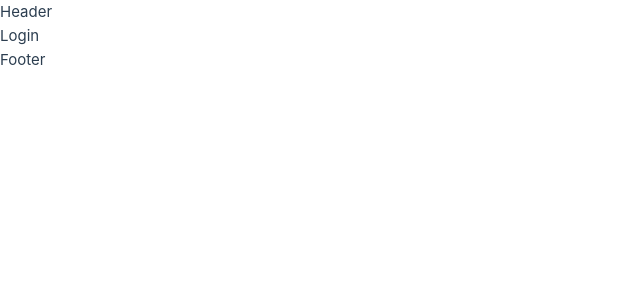
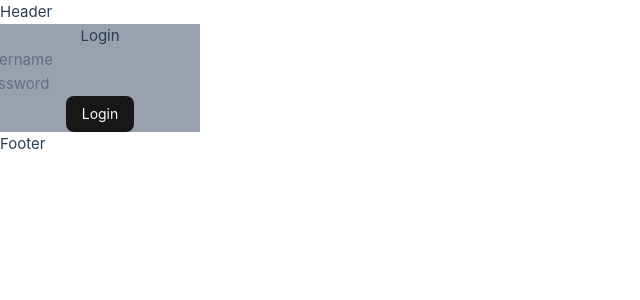
Before and after one commit to VictorMRD/EDV-frontend, a Vue app: page /login in a window 1280 px wide. Shown: the top 300 px of the page, without its empty margins (0-640 px from the left). Built offline with nearby package versions, Linux system fonts and the light colour scheme.

Commit message:
Add input component

```diff
--- a/src/router/index.ts
+++ b/src/router/index.ts
@@ -12,7 +12,7 @@ const router = createRouter({
     {
       path: '/login',
       name: 'login',
-      component: () => import('../views/auth/Login.vue'),
+      component: () => import('../views/auth/UserLogin.vue'),
     },
   ],
 })
--- a/src/views/Auth/Login.vue
+++ /dev/null
@@ -1,5 +0,0 @@
-<template>
-    <div>
-        <p>Login</p>
-    </div>
-</template>
--- /dev/null
+++ b/src/views/auth/UserLogin.vue
@@ -0,0 +1,12 @@
+<script setup lang="ts">
+    import { Button } from '@/components/ui/button'
+</script>
+
+<template>
+    <div class="flex flex-col items-center justify-center bg-gray-400 w-50">
+        <p>Login</p>
+        <input type="text" placeholder="Username" />
+        <input type="password" placeholder="Password" />
+        <Button>Login</Button>
+    </div>
+</template>
```
Also changed, not shown: src/views/auth/UserRegister.vue (renamed from src/views/Auth/Register.vue).
